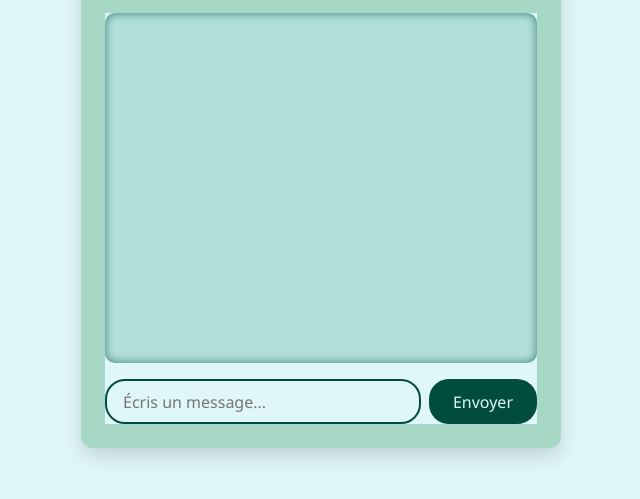
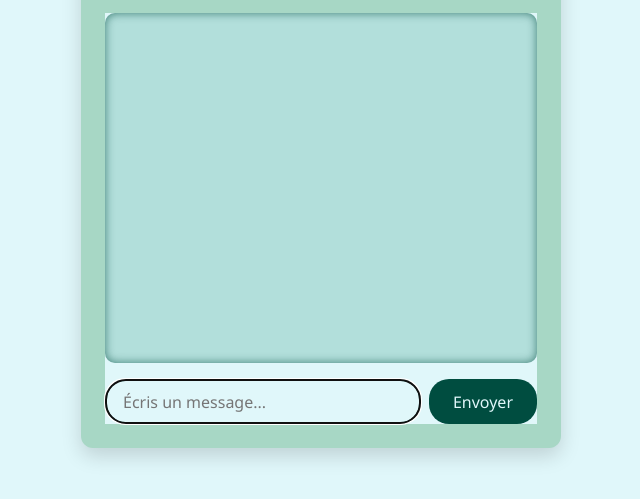
Before and after one commit to hoobasurf/tamawahi, a plain HTML site: page index.html in a window 1280 px wide. Shown: the part 127-626 px from the top of the page, without its empty margins (319-959 px from the left). Drawn offline with Linux system fonts and the light colour scheme.

Commit message:
Update index.html

```diff
--- a/index.html
+++ b/index.html
@@ -2,13 +2,11 @@
 <html lang="fr">
 <head>
   <meta charset="UTF-8" />
-  <meta name="viewport" content="width=device-width, initial-scale=1.0" />
+  <meta name="viewport" content="width=device-width, initial-scale=1" />
   <title>Tamawahi 🌺</title>
   <link rel="stylesheet" href="style.css" />
   <link rel="manifest" href="manifest.json" />
 </head>
-  <link rel="manifest" href="/manifest.json" />
-
 <body>
   <div class="app">
     <header>
@@ -19,7 +17,14 @@
     <main>
       <div id="messages" class="messages"></div>
       <form id="chat-form">
-        <input type="text" id="message-input" placeholder="Écris un message..." required />
+        <input
+          type="text"
+          id="message-input"
+          placeholder="Écris un message..."
+          required
+          autocomplete="off"
+          autofocus
+        />
         <button type="submit">Envoyer</button>
       </form>
     </main>
```
